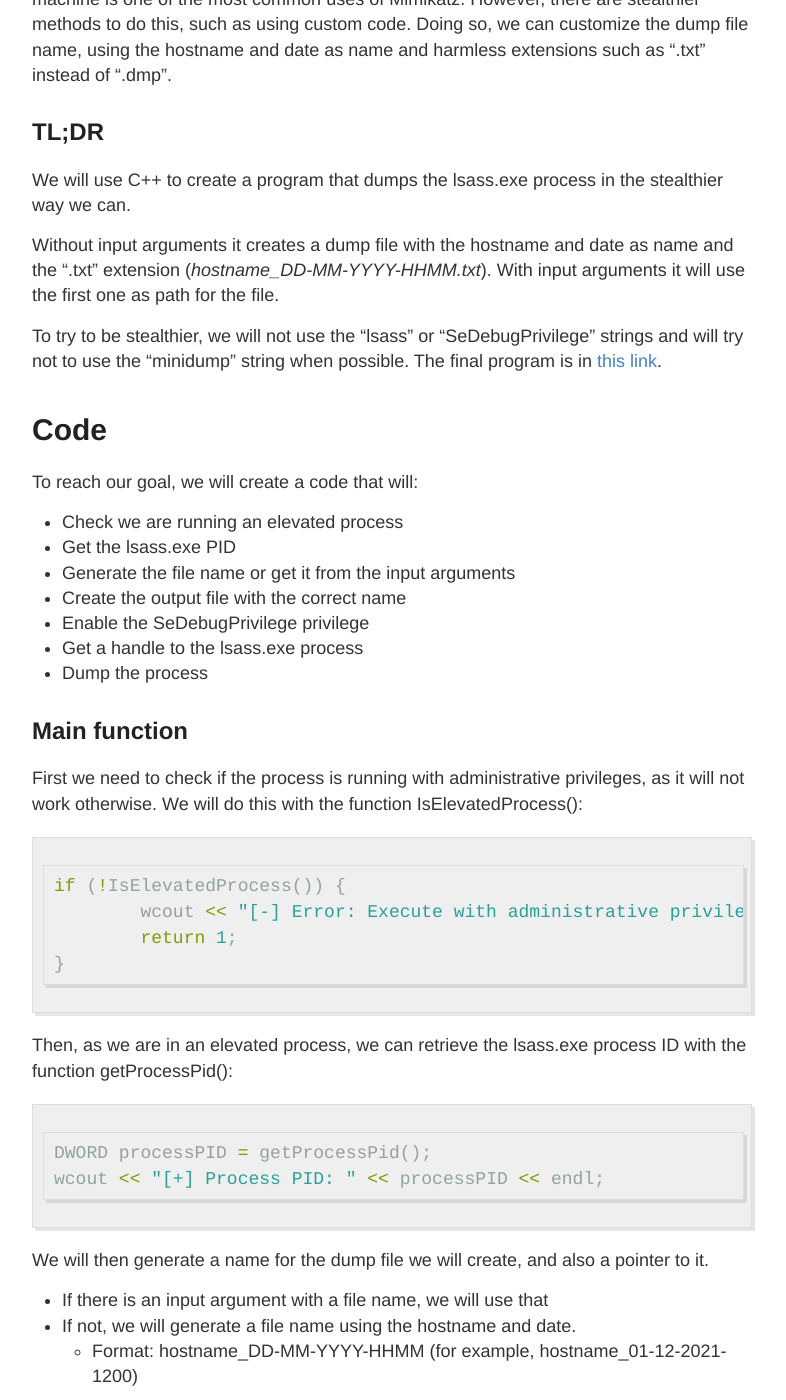
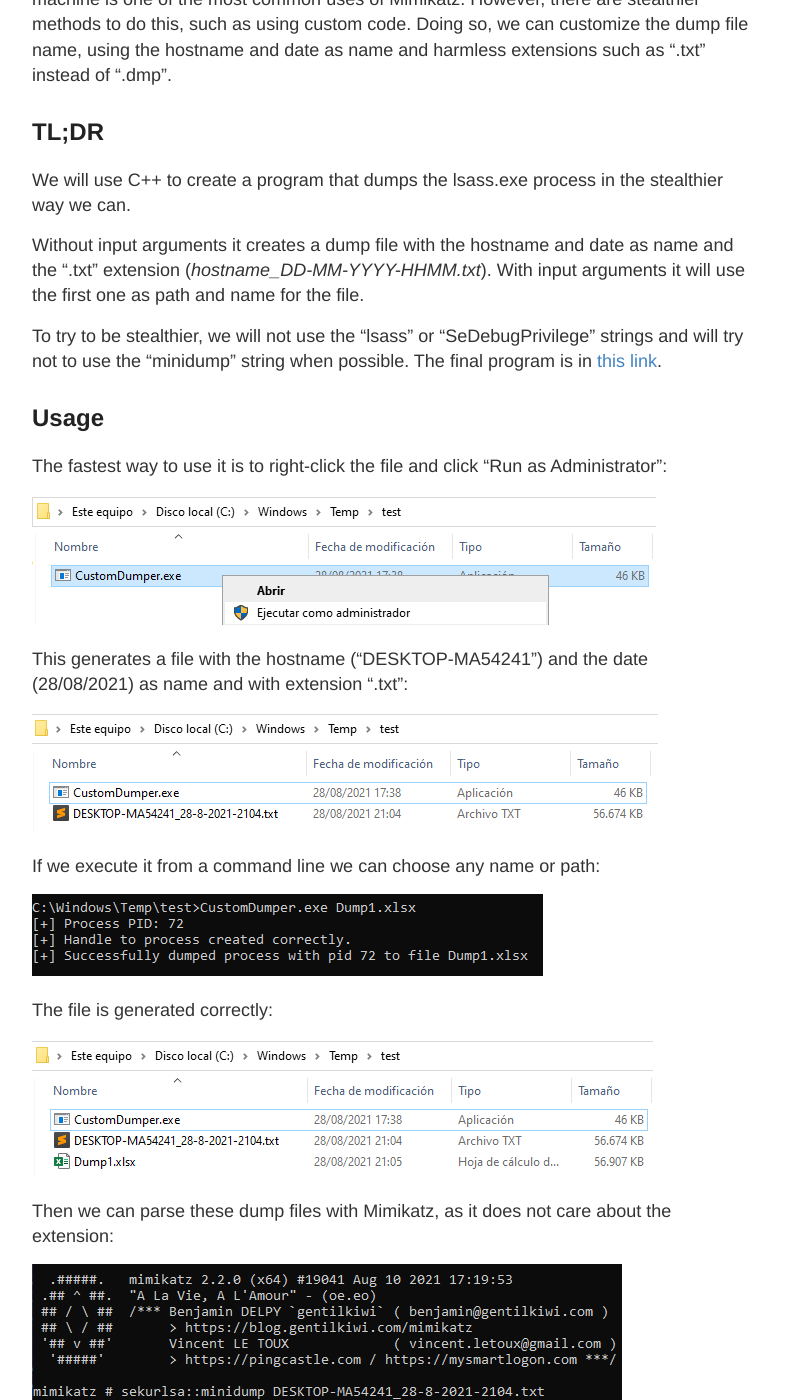
Before and after one commit to ricardojoserf/ricardojoserf.github.io, a Jekyll site: the page built from _posts/2021-8-28-lsassdumper.md, in a window 1280 px wide and 1400 px high, scrolled down 265 px. Shown: the whole window, without its empty margins (248-1034 px from the left). Built offline with Jekyll 4.4.1, drawn with Linux system fonts in a browser that asks for light colours.

Commit message:
Update 2021-8-28-lsassdumper.md

```diff
--- a/_posts/2021-8-28-lsassdumper.md
+++ b/_posts/2021-8-28-lsassdumper.md
@@ -13,10 +13,34 @@
 
 We will use C++ to create a program that dumps the lsass.exe process in the stealthier way we can.
 
-Without input arguments it creates a dump file with the hostname and date as name and the ".txt" extension (*hostname_DD-MM-YYYY-HHMM.txt*). With input arguments it will use the first one as path for the file.
+Without input arguments it creates a dump file with the hostname and date as name and the ".txt" extension (*hostname_DD-MM-YYYY-HHMM.txt*). With input arguments it will use the first one as path and name for the file.
 
 To try to be stealthier, we will not use the "lsass" or "SeDebugPrivilege" strings and will try not to use the "minidump" string when possible. The final program is in [this link](https://github.com/ricardojoserf/LsassDumper).
 
+
+## Usage
+
+The fastest way to use it is to right-click the file and click "Run as Administrator":
+
+![im1](https://github.com/ricardojoserf/ricardojoserf.github.io/blob/master/images/custom-lsass-dumper/image1.png?raw=true)
+
+This generates a file with the hostname ("DESKTOP-MA54241") and the date (28/08/2021) as name and with extension ".txt":
+
+![im2](https://github.com/ricardojoserf/ricardojoserf.github.io/blob/master/images/custom-lsass-dumper/image2.png?raw=true)
+
+If we execute it from a command line we can choose any name or path:
+
+![im3](https://github.com/ricardojoserf/ricardojoserf.github.io/blob/master/images/custom-lsass-dumper/image3.png?raw=true)
+
+The file is generated correctly:
+
+![im4](https://github.com/ricardojoserf/ricardojoserf.github.io/blob/master/images/custom-lsass-dumper/image4.png?raw=true)
+
+Then we can parse these dump files with Mimikatz, as it does not care about the extension:
+
+![im5](https://github.com/ricardojoserf/ricardojoserf.github.io/blob/master/images/custom-lsass-dumper/image5.png?raw=true)
+
+![im6](https://github.com/ricardojoserf/ricardojoserf.github.io/blob/master/images/custom-lsass-dumper/image6.png?raw=true)
 
 
 # Code
```
